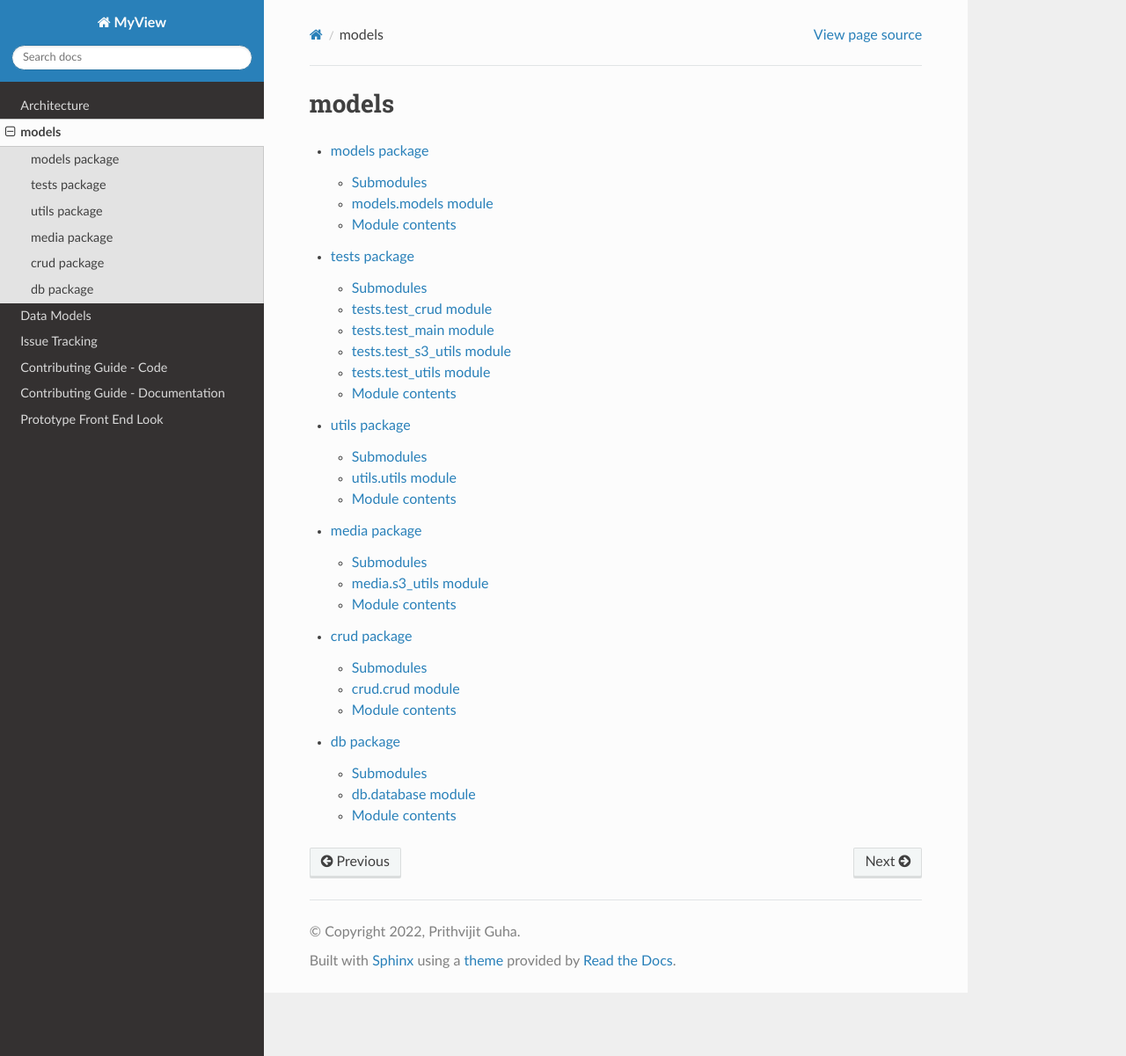
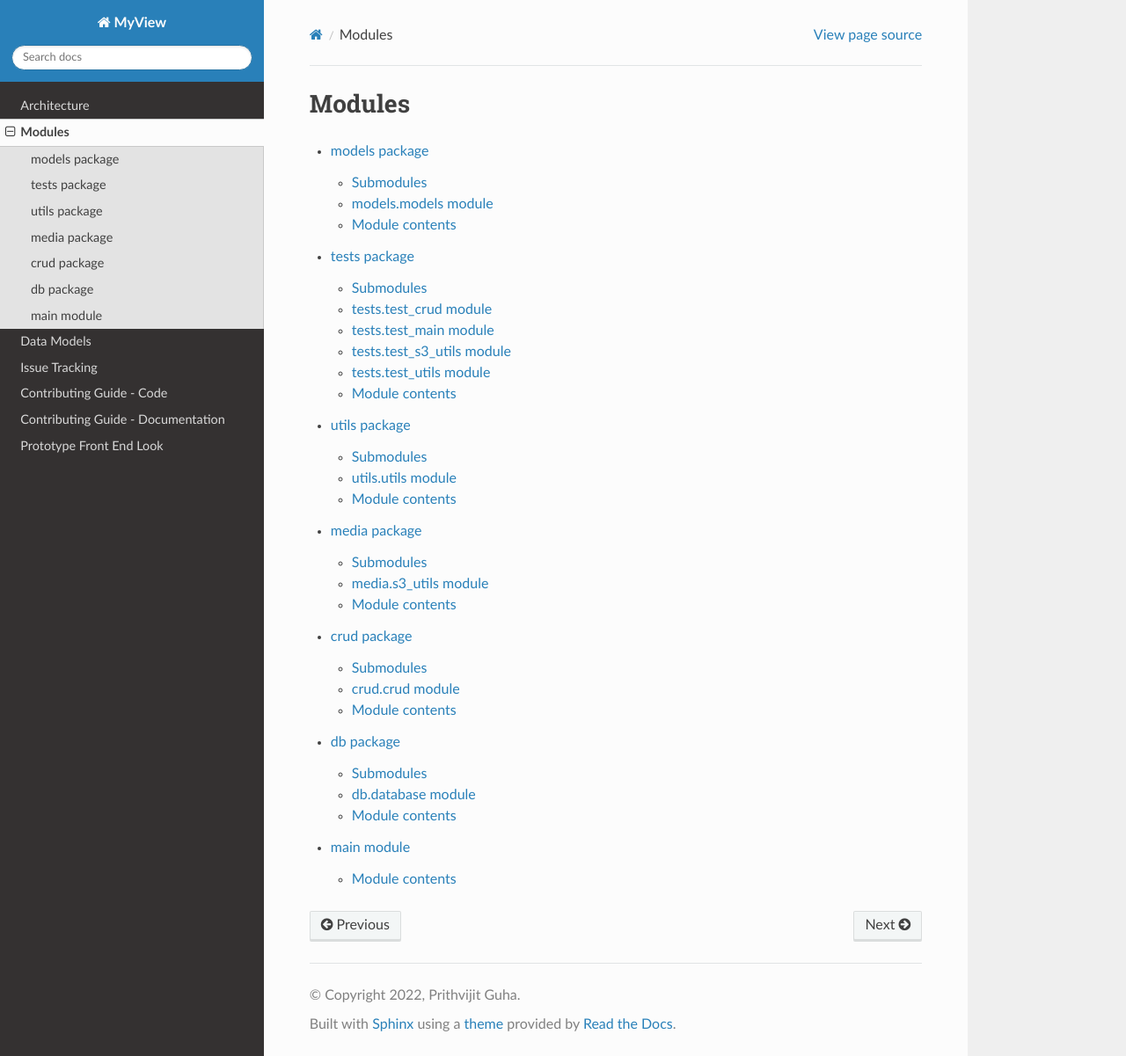
Before and after one commit to prithvijitguha/MyView, a Sphinx documentation site: the page built from docs/source/modules.rst, in a window 1280 px wide and 1201 px high. Shown: the whole window at 88% size. Built offline with Sphinx 7.4.7 and the Read the Docs theme 2.0.0, drawn with Linux system fonts in a browser that asks for light colours.

Commit message:
added main autodoc

```diff
--- a/docs/source/index.rst
+++ b/docs/source/index.rst
@@ -22,7 +22,7 @@
 
 
 .. toctree::
-   :maxdepth: 4
+   :maxdepth: 1
 
    architecture
    modules
--- /dev/null
+++ b/docs/source/main.rst
@@ -0,0 +1,10 @@
+main module
+=============
+
+Module contents
+---------------
+
+.. automodule:: main
+   :members:
+   :undoc-members:
+   :show-inheritance:
--- a/docs/source/modules.rst
+++ b/docs/source/modules.rst
@@ -1,4 +1,4 @@
-models
+Modules
 ======
 
 .. toctree::
@@ -10,3 +10,4 @@
    media
    crud
    db
+   main
```
